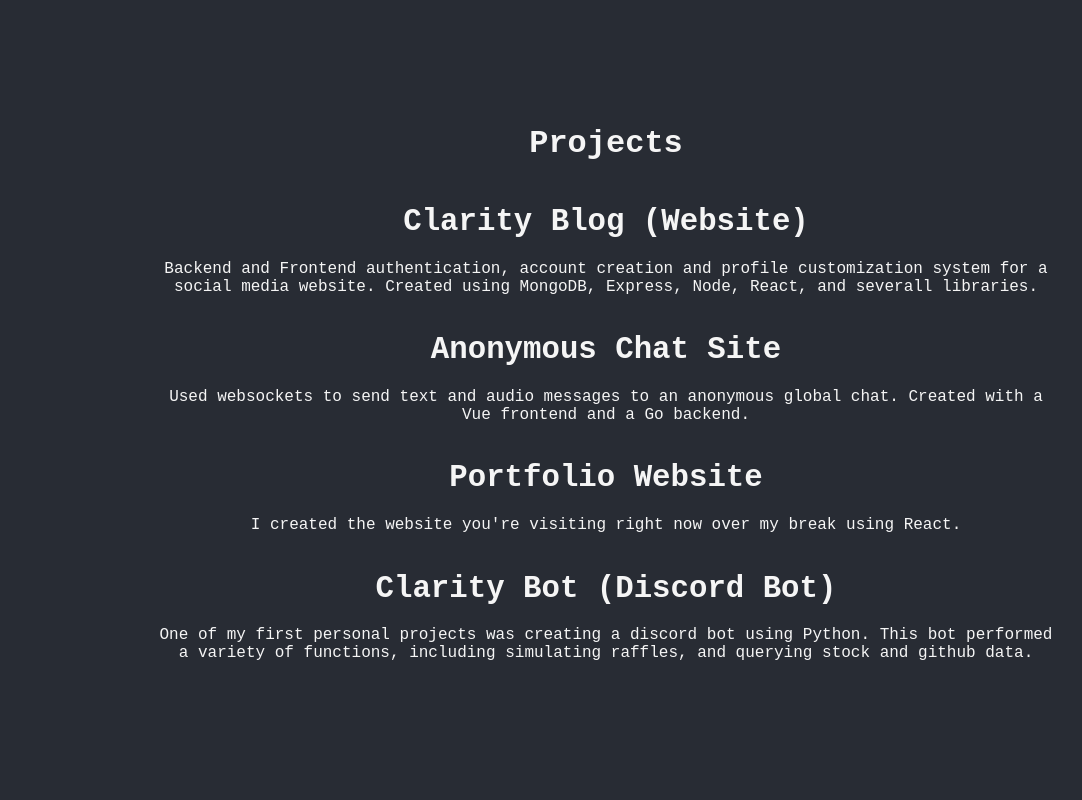
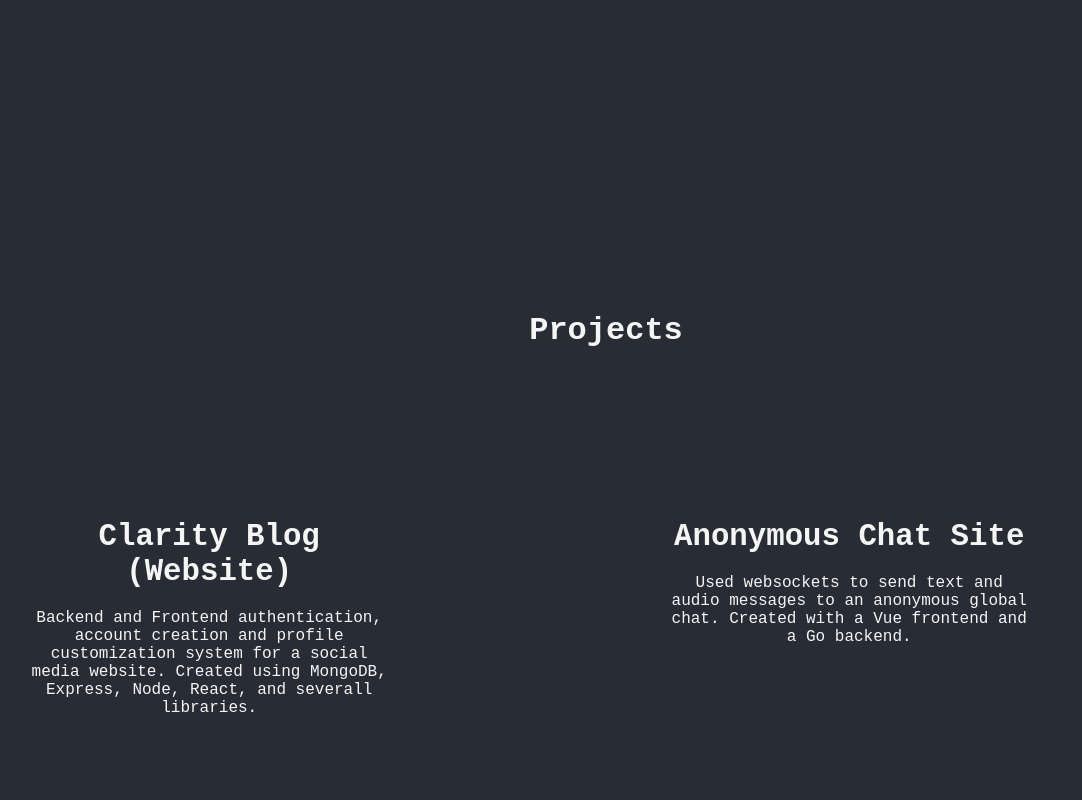
Before and after one commit to lucasabr/portfolio-site, a JavaScript app in the folder portfolio/: page / in a window 1280 px wide. Shown: the part 1740-2540 px from the top of the page, without its empty margins (34-1116 px from the left). Built offline with nearby package versions, Linux system fonts and the light colour scheme; the HTML template or start-up script is replaced by a standard one.

Commit message:
css changes
-fix padding on sections to make scrolling better
-make layout of projects different into square boxes (needs work)

```diff
--- a/portfolio/src/App.css
+++ b/portfolio/src/App.css
@@ -23,7 +23,7 @@
   flex-direction: row;
   animation: intro-load 2000ms ease-in;
   animation-delay: 500ms;
-  padding: 0 0 15% 0;
+  padding: 3.5% 0 15% 0;
 }
 
 .ContactBox {
@@ -46,6 +46,24 @@
   align-content: center;
   display: flex;
   flex-direction: column;
+}
+
+.ProjectsBox {
+  justify-content: center;
+  align-content: center;
+  display: flex;
+  flex-direction: row;
+  flex-wrap: wrap;
+
+}
+
+.ProjectsBox > div {
+  flex: 40%;
+  padding: 5%;
+}
+
+.ProjectInfo {
+  width: 70%;
 }
 
 .LinksBox {
@@ -176,3 +194,11 @@
 html {
   scroll-behavior: smooth;
 }
+
+#projects {
+  padding: 5%;
+}
+
+#experience {
+  padding: 5%;
+}
--- a/portfolio/src/Components/Project.js
+++ b/portfolio/src/Components/Project.js
@@ -3,9 +3,11 @@
 
 const Project = (props) => {
     return (
-        <div className="ProjectInfo">
-            <StyledAnchor href={props.link} target="_blank"><h1>{props.title}</h1></StyledAnchor>
-            <p className="ProjectDescription">{props.desc}</p>
+        <div className="ProjectBox">
+            <div className="ProjectInfo">
+                <StyledAnchor href={props.link} target="_blank"><h1>{props.title}</h1></StyledAnchor>
+                <p className="ProjectDescription">{props.desc}</p>
+            </div>
         </div>
     )
 };
--- a/portfolio/src/Components/Projects.js
+++ b/portfolio/src/Components/Projects.js
@@ -5,7 +5,7 @@
     return (
         <div>
             <h1 id="projects">Projects</h1>
-            <div  className="ExperienceBox">
+            <div  className="ProjectsBox">
                 {props.projects.map((item) => {
                     return <Project link={item.link} title={item.title} desc={item.desc}/>
                 })}
```
